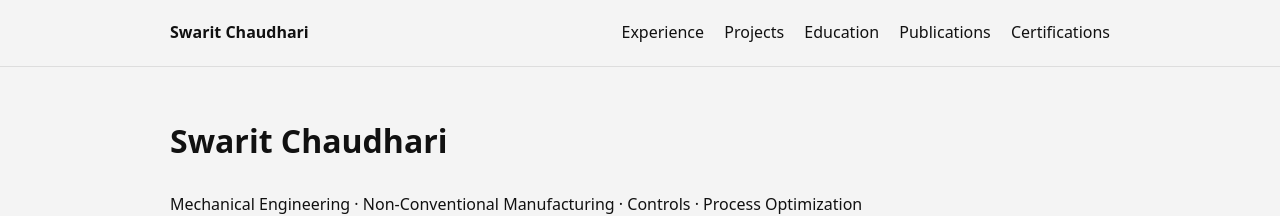
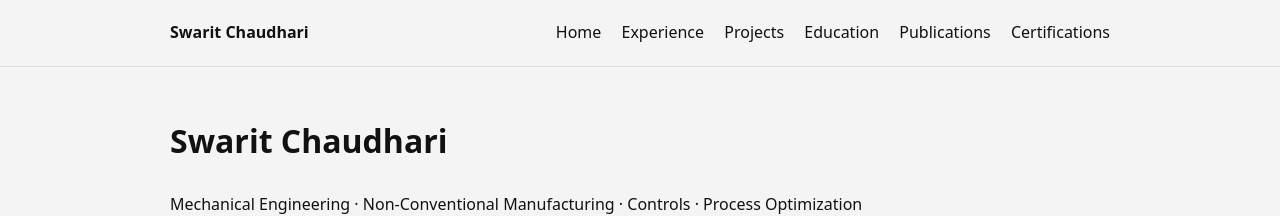
Before and after one commit to Swarit31/Swarit31.github.io, a Jekyll site: the page built from index.md, in a window 1280 px wide. Shown: the top 216 px of the page. Built offline with Jekyll 4.4.1, drawn with Linux system fonts in a browser that asks for light colours.

Commit message:
Update default.html

```diff
--- a/_layouts/default.html
+++ b/_layouts/default.html
@@ -11,14 +11,15 @@
 <body>
 <header class="site-header">
   <div class="container header-row">
-      <a class="brand" href="/">Swarit Chaudhari</a>
+    <a class="brand" href="{{ '/' | relative_url }}">Swarit Chaudhari</a>
 
     <nav class="nav">
-        <a href="/experience/">Experience</a>
-        <a href="/projects/">Projects</a>
-        <a href="/education/">Education</a>
-        <a href="/publications/">Publications</a>
-        <a href="/certifications/">Certifications</a>
+      <a href="{{ '/' | relative_url }}">Home</a>
+      <a href="{{ '/experience/' | relative_url }}">Experience</a>
+      <a href="{{ '/projects/' | relative_url }}">Projects</a>
+      <a href="{{ '/education/' | relative_url }}">Education</a>
+      <a href="{{ '/publications/' | relative_url }}">Publications</a>
+      <a href="{{ '/certifications/' | relative_url }}">Certifications</a>
     </nav>
   </div>
 </header>
```
Lines whose indentation alone changed are shown as unchanged.
